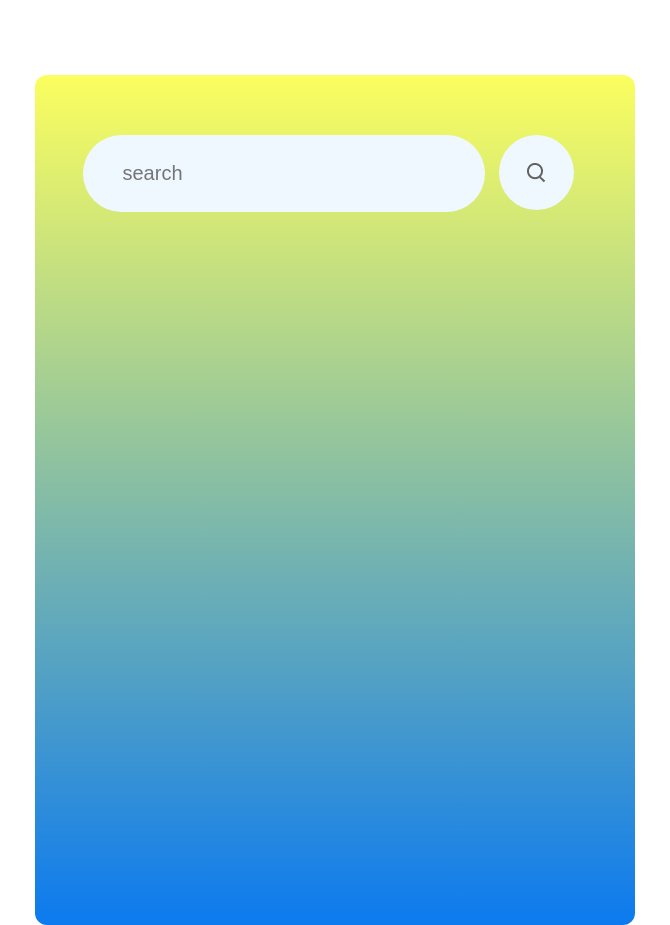
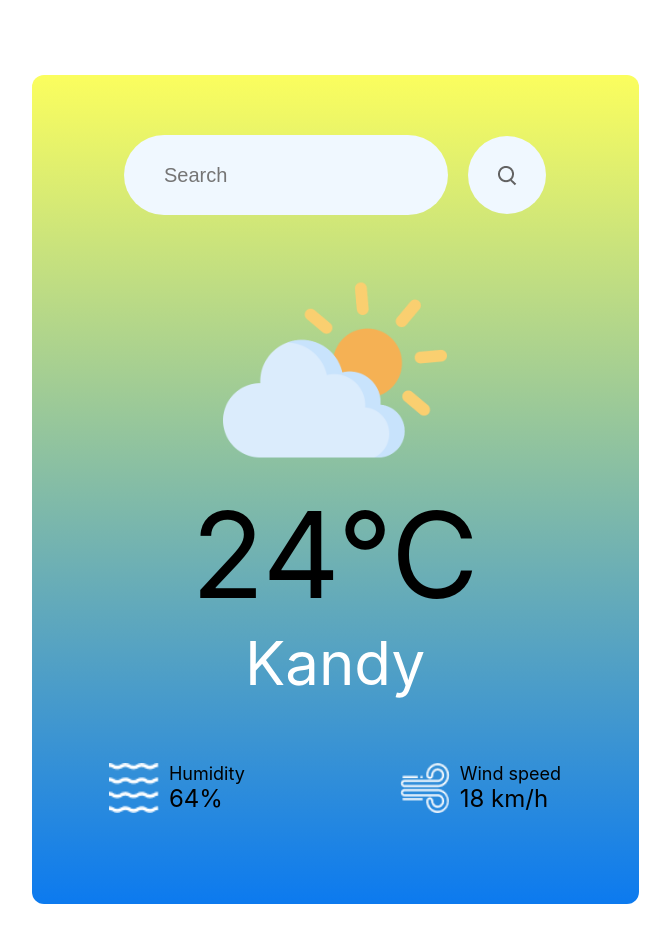
Before and after one commit to NimeshaKavindi/Weather-App-Sky-Tracker-, a React (Create React App) app: page / in a window 1280 px wide. Shown: the whole page, without its empty margins (305-975 px from the left). After the commit the page ends 904 px from the top, so only its background shows below. Built offline with nearby package versions, Linux system fonts and the light colour scheme.

Commit message:
Create home page and put css

```diff
--- a/src/components/weatherApp/weatherApp.css
+++ b/src/components/weatherApp/weatherApp.css
@@ -1,42 +1,105 @@
-.container{
-    width:600px;
-    height:850px;
-    margin:auto;
-    margin-top:75px;
-    border-radius:12px;
+.container {
+    width: 607px;
+    height: 829px;
+    margin: auto;
+    margin-top: 75px;
+    border-radius: 12px;
     background-image: linear-gradient(180deg, #FBFE5E 0%, #0C7AEF 100%);
+  }
 
-}
+  .top-bar {
+    display: flex;
+    flex-direction: column;
+    align-items: center;
+    gap: 14px;
+    padding-top: 60px;
+  }
 
-.top-bar{
-    display:flex;
-    justify-content: center;
-    gap:14px;
-    padding-top:60px;
-}
-
-.top-bar input{
-    display: flex;
-    width:360px;
-    height:75px;
-    background-color: aliceblue;
-    border:none;
+  .top-bar input {
+    width: 362px;
+    height: 78px;
+    background: aliceblue;
+    border: none;
     outline: none;
     border-radius: 40px;
     padding-left: 40px;
     color: black;
     font-size: 20px;
     font-weight: 400;
-}
+  }
 
-
-.search-icon{
+  .search-icon {
     display: flex;
     justify-content: center;
     align-items: center;
-    height: 75px;
-    width: 75px;
-    background-color: aliceblue;
+    height: 78px;
+    width: 78px;
+    background: aliceblue;
     border-radius: 40px;
     cursor: pointer;
-}
+  }
+
+  .weather-image {
+    display: flex;
+    justify-content: center;
+    margin-top: 29px;
+  }
+
+  .weather-temp {
+    color: black;
+    font-size: 120px;
+    font-weight: 400;
+  }
+
+  .weather-location {
+    color: white;
+    font-size: 60px;
+    font-weight: 400;
+  }
+
+  .data-container {
+    margin-top: 50px;
+    color: black;
+    display: flex;
+    justify-content: space-around;
+    width: 100%;
+  }
+
+  .element {
+    display: flex;
+    align-items: center;
+  }
+
+  .icon {
+    height: 50px;
+    width: 50px;
+    margin-right: 10px; /* Adjust the margin between icon and text */
+  }
+
+  .data {
+    display: flex;
+    flex-direction: column;
+    align-items: flex-start;
+  }
+
+  .text {
+    font-size: 18px; /* Adjust text size */
+  }
+
+  .humidity,
+  .wind-speed {
+    font-size: 24px; /* Adjust text size */
+  }
+  .input-container {
+    display: flex;
+    align-items: center;
+  }
+
+  .input-container .cityInput {
+    width: 282px; /* Adjust width as needed */
+    /* ... (existing styles) ... */
+  }
+
+  .input-container .search-icon {
+    margin-left: 20px; /* Adjust spacing between input and search icon */
+  }
--- a/src/components/weatherApp/weatherApp.jsx
+++ b/src/components/weatherApp/weatherApp.jsx
@@ -1,29 +1,53 @@
 import React from 'react'
 import search_icon from "../assests/search.png";
 import clear_icon from '../assests/clear.png';
-import drizzle_icon from '../assests/cloud.png';
+import drizzle_icon from '../assests/drizzle.png';
 import humidity_icon from '../assests/humidity.png';
 import rain_icon from '../assests/rain.png';
 import snow_icon from '../assests/snow.png';
+import cloud_icon from '../assests/cloud.png';
 import wind_icon from '../assests/wind.png';
 import './weatherApp.css'
 
 
 const WeatherApp = () => {
-  return (
-    <div className='container'>
+    return (
+      <div className='container'>
         <div className='top-bar'>
-            <input type ="text" className="searchInput" placeholder="search"/>
+          <div className='input-container'>
+            <input type='text' className='cityInput' placeholder='Search' />
             <div className='search-icon'>
-                <img src={search_icon} alt=""/>
+              <img src={search_icon} alt='' />
             </div>
+          </div>
+          <div className='weather-details'>
             <div className='weather-image'>
+              <img src={cloud_icon} alt='' />
+            </div>
+            <div className='weather-temp'>24°C</div>
+            <div className='weather-location'>Kandy</div>
+          </div>
+          <div className='data-container'>
+            <div className='element'>
+              <img src={humidity_icon} alt='' className='icon' />
+              <div className='data'>
+                <div className='text'>Humidity</div>
+                <div className='humidity'>64%</div>
+              </div>
+            </div>
+            <div className='element'>
+              <img src={wind_icon} alt='' className='icon' />
+              <div className='data'>
+                <div className='text'>Wind speed</div>
+                <div className='wind-speed'>18 km/h</div>
+              </div>
+            </div>
+          </div>
+        </div>
+      </div>
+    );
+  };
 
-            </div>
-        </div>
 
-    </div>
-  )
-}
 
 export default WeatherApp;
```
